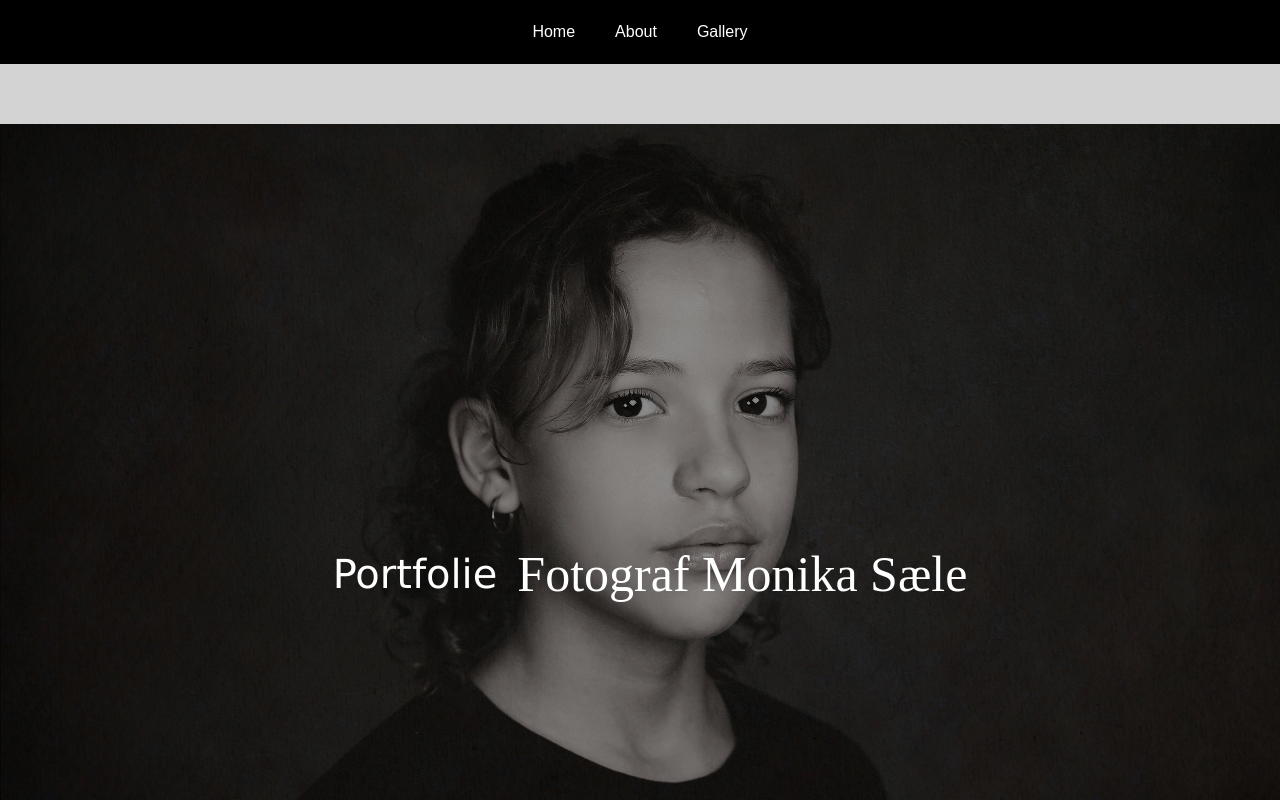
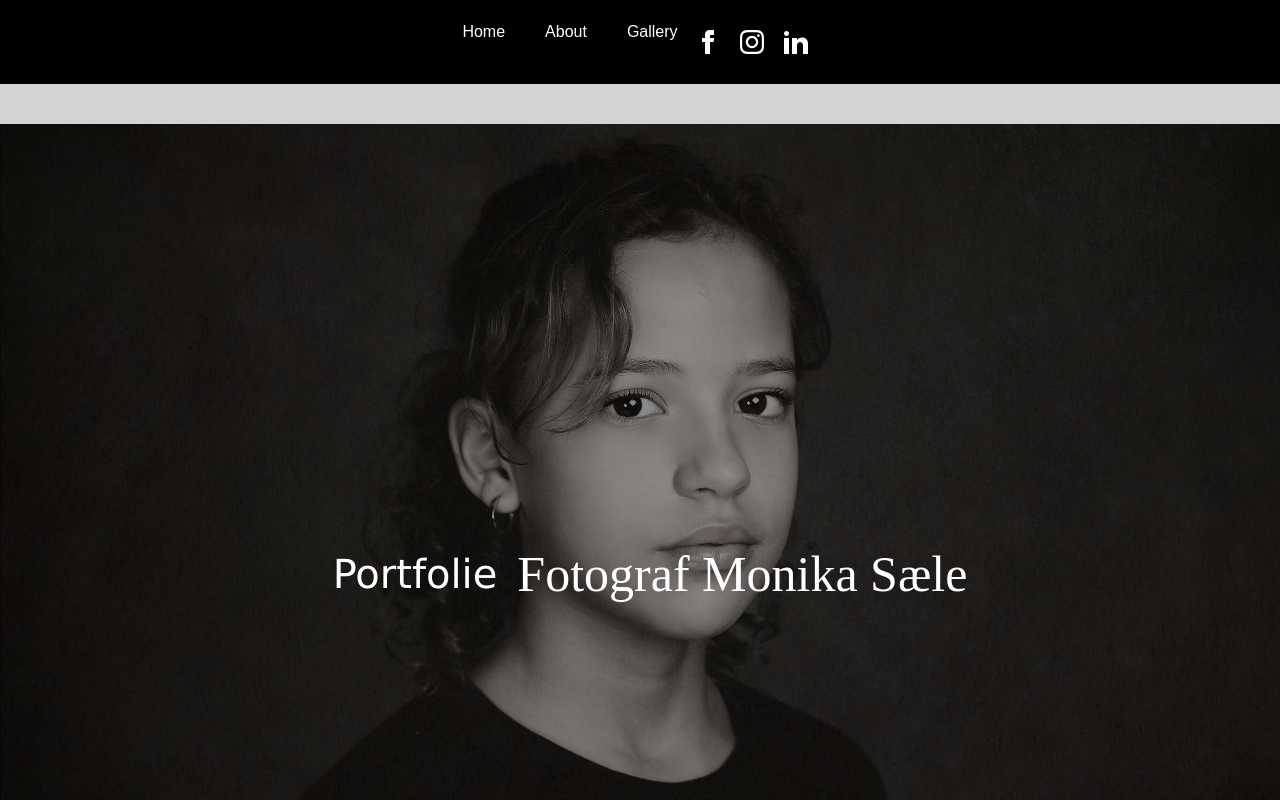
Before and after one commit to Mokki78/photo-porto, a Next.js app: page / in a window 1280 px wide. Shown: the top 800 px of the page. Built offline with nearby package versions, Linux system fonts and the light colour scheme; a web font is replaced by a local one.

Commit message:
feat: add updates to footer

```diff
--- a/src/app/components/Footer.tsx
+++ b/src/app/components/Footer.tsx
@@ -1,42 +1,15 @@
-import ContactForm from  "./ContactForm";
-
-
 export default function Footer() {
   return (
     <section className="footer-section">
       <h1>This the footer</h1>
-      <div>
-        <svg
-          xmlns="http://www.w3.org/2000/svg"
-          className="h-6 w-6"
-          fill="currentColor"
-          style={{ color: "#ffffff" }}
-          viewBox="0 0 24 24"
-        >
-          <path d="M9 8h-3v4h3v12h5v-12h3.642l.358-4h-4v-1.667c0-.955.192-1.333 1.115-1.333h2.885v-5h-3.808c-3.596 0-5.192 1.583-5.192 4.615v3.385z" />
-        </svg>
+
+      <div className="footer-text">
+        <h5>Contact me</h5>
+        <p>Phone: +47 90 75 75 19</p>
+        <p>Email: post@fotograf-ms.com</p>
       </div>
-      <div>
-        <svg
-          xmlns="http://www.w3.org/2000/svg"
-          className="h-6 w-6"
-          fill="currentColor"
-          style={{ color: "#ffffff" }}
-          viewBox="0 0 24 24"
-        >
-          <path d="M12 2.163c3.204 0 3.584.012 4.85.07 3.252.148 4.771 1.691 4.919 4.919.058 1.265.069 1.645.069 4.849 0 3.205-.012 3.584-.069 4.849-.149 3.225-1.664 4.771-4.919 4.919-1.266.058-1.644.07-4.85.07-3.204 0-3.584-.012-4.849-.07-3.26-.149-4.771-1.699-4.919-4.92-.058-1.265-.07-1.644-.07-4.849 0-3.204.013-3.583.07-4.849.149-3.227 1.664-4.771 4.919-4.919 1.266-.057 1.645-.069 4.849-.069zm0-2.163c-3.259 0-3.667.014-4.947.072-4.358.2-6.78 2.618-6.98 6.98-.059 1.281-.073 1.689-.073 4.948 0 3.259.014 3.668.072 4.948.2 4.358 2.618 6.78 6.98 6.98 1.281.058 1.689.072 4.948.072 3.259 0 3.668-.014 4.948-.072 4.354-.2 6.782-2.618 6.979-6.98.059-1.28.073-1.689.073-4.948 0-3.259-.014-3.667-.072-4.947-.196-4.354-2.617-6.78-6.979-6.98-1.281-.059-1.69-.073-4.949-.073zm0 5.838c-3.403 0-6.162 2.759-6.162 6.162s2.759 6.163 6.162 6.163 6.162-2.759 6.162-6.163c0-3.403-2.759-6.162-6.162-6.162zm0 10.162c-2.209 0-4-1.79-4-4 0-2.209 1.791-4 4-4s4 1.791 4 4c0 2.21-1.791 4-4 4zm6.406-11.845c-.796 0-1.441.645-1.441 1.44s.645 1.44 1.441 1.44c.795 0 1.439-.645 1.439-1.44s-.644-1.44-1.439-1.44z" />
-        </svg>
-      </div>
-      <div>
-        <svg
-          xmlns="http://www.w3.org/2000/svg"
-          className="h-6 w-6"
-          fill="currentColor"
-          style={{ color: "#ffffff" }}
-          viewBox="0 0 24 24"
-        >
-          <path d="M4.98 3.5c0 1.381-1.11 2.5-2.48 2.5s-2.48-1.119-2.48-2.5c0-1.38 1.11-2.5 2.48-2.5s2.48 1.12 2.48 2.5zm.02 4.5h-5v16h5v-16zm7.982 0h-4.968v16h4.969v-8.399c0-4.67 6.029-5.052 6.029 0v8.399h4.988v-10.131c0-7.88-8.922-7.593-11.018-3.714v-2.155z" />
-        </svg>
+      <div className="copyright">
+        <p>Copyright© Monika Saele 2026</p>
       </div>
     </section>
   );
--- a/src/app/components/Navbar.tsx
+++ b/src/app/components/Navbar.tsx
@@ -2,6 +2,7 @@
 
 import { useEffect, useState } from "react";
 import { motion } from "framer-motion";
+import Some from "./Some";
 
 const sections = ["Home", "About", "Gallery"];
 
@@ -57,7 +58,9 @@ export default function Navbar() {
               />
             )}
           </div>
+
         ))}
+          <Some />
       </nav>
     </>
   );
--- /dev/null
+++ b/src/app/components/Some.tsx
@@ -0,0 +1,58 @@
+export default function Some() {
+
+ return (
+    <div className="some-container">
+    <div className="some">
+      <a
+        href="https://www.facebook.com/fotografmonikasaele/"
+        target="_blank"
+        rel="noopener noferrer"
+      >
+        <svg
+          xmlns="http://www.w3.org/2000/svg"
+          className="h-6 w-6"
+          fill="currentColor"
+          style={{ color: "#ffffff" }}
+          viewBox="0 0 24 24"
+        >
+          <path d="M9 8h-3v4h3v12h5v-12h3.642l.358-4h-4v-1.667c0-.955.192-1.333 1.115-1.333h2.885v-5h-3.808c-3.596 0-5.192 1.583-5.192 4.615v3.385z" />
+        </svg>
+      </a>
+    </div>
+    <div className="some">
+      <a
+        href="https://instagram.com/fotografmonikasaele"
+        target="_blank"
+        rel="noopener noferrer"
+      >
+        <svg
+          xmlns="http://www.w3.org/2000/svg"
+          className="h-6 w-6"
+          fill="currentColor"
+          style={{ color: "#ffffff" }}
+          viewBox="0 0 24 24"
+        >
+          <path d="M12 2.163c3.204 0 3.584.012 4.85.07 3.252.148 4.771 1.691 4.919 4.919.058 1.265.069 1.645.069 4.849 0 3.205-.012 3.584-.069 4.849-.149 3.225-1.664 4.771-4.919 4.919-1.266.058-1.644.07-4.85.07-3.204 0-3.584-.012-4.849-.07-3.26-.149-4.771-1.699-4.919-4.92-.058-1.265-.07-1.644-.07-4.849 0-3.204.013-3.583.07-4.849.149-3.227 1.664-4.771 4.919-4.919 1.266-.057 1.645-.069 4.849-.069zm0-2.163c-3.259 0-3.667.014-4.947.072-4.358.2-6.78 2.618-6.98 6.98-.059 1.281-.073 1.689-.073 4.948 0 3.259.014 3.668.072 4.948.2 4.358 2.618 6.78 6.98 6.98 1.281.058 1.689.072 4.948.072 3.259 0 3.668-.014 4.948-.072 4.354-.2 6.782-2.618 6.979-6.98.059-1.28.073-1.689.073-4.948 0-3.259-.014-3.667-.072-4.947-.196-4.354-2.617-6.78-6.979-6.98-1.281-.059-1.69-.073-4.949-.073zm0 5.838c-3.403 0-6.162 2.759-6.162 6.162s2.759 6.163 6.162 6.163 6.162-2.759 6.162-6.163c0-3.403-2.759-6.162-6.162-6.162zm0 10.162c-2.209 0-4-1.79-4-4 0-2.209 1.791-4 4-4s4 1.791 4 4c0 2.21-1.791 4-4 4zm6.406-11.845c-.796 0-1.441.645-1.441 1.44s.645 1.44 1.441 1.44c.795 0 1.439-.645 1.439-1.44s-.644-1.44-1.439-1.44z" />
+        </svg>
+      </a>
+    </div>
+    <div className="some">
+      <a
+        href="https://www.linkedin.com/in/monika-sæle-232749314/"
+        target="_blank"
+        rel="noopener noferrer"
+      >
+        <svg
+          xmlns="http://www.w3.org/2000/svg"
+          className="h-6 w-6"
+          fill="currentColor"
+          style={{ color: "#ffffff" }}
+          viewBox="0 0 24 24"
+        >
+          <path d="M4.98 3.5c0 1.381-1.11 2.5-2.48 2.5s-2.48-1.119-2.48-2.5c0-1.38 1.11-2.5 2.48-2.5s2.48 1.12 2.48 2.5zm.02 4.5h-5v16h5v-16zm7.982 0h-4.968v16h4.969v-8.399c0-4.67 6.029-5.052 6.029 0v8.399h4.988v-10.131c0-7.88-8.922-7.593-11.018-3.714v-2.155z" />
+        </svg>
+      </a>
+    </div>
+    </div>
+ )
+}
--- a/src/app/globals.css
+++ b/src/app/globals.css
@@ -45,7 +45,6 @@ html {
 }
 
 section {
-  min-height: 100vh;
   padding-top: 100px;
   scroll-margin-top: 80px;
 }
@@ -102,4 +101,31 @@ section {
 
 .footer-section {
   background-color: #171717;
+  max-height: 400px;
+  display: flex;
+  flex-direction: row;
+  max-width: 100%;
+  margin: 0 auto;
 }
+
+.footer-text {
+  color: white;
+
+}
+
+.copyright {
+  color: white;
+}
+
+.some-container {
+  display: flex;
+  justify-content:right;
+  width: 100px;
+}
+
+.some {
+  gap: 10px;
+  padding: 10px;
+
+  margin: 0 auto;
+}
```
